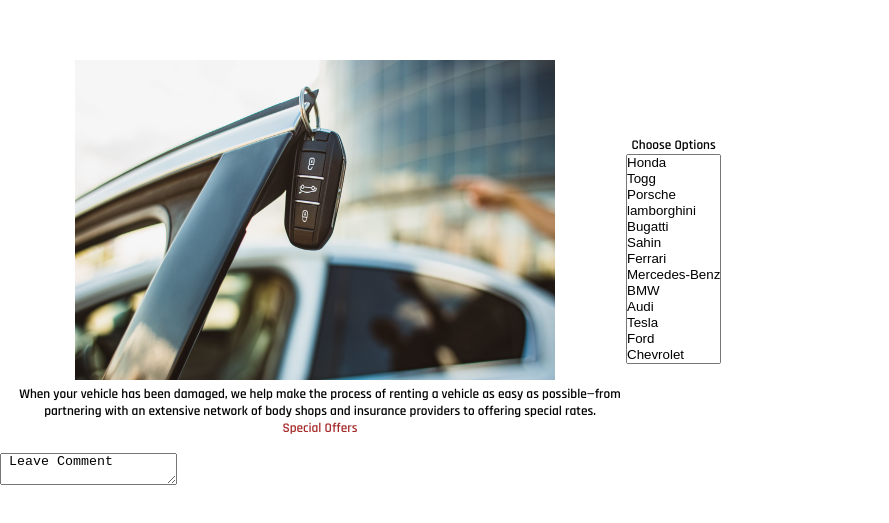
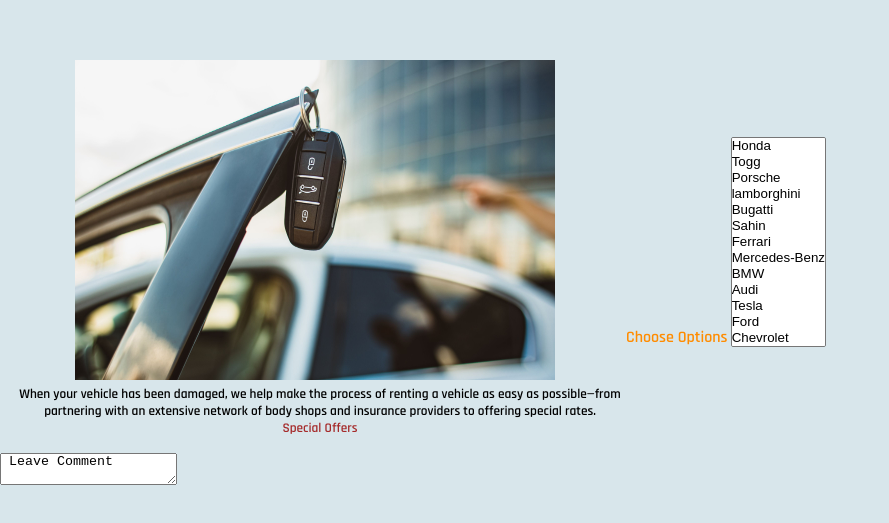
Before and after one commit to Caner-Yesiltas/Rent-A-Car-Concert-Page, a plain HTML site: page example.html in a window 1280 px wide. Shown: the part 1084-1607 px from the top of the page, without its empty margins (0-889 px from the left). Drawn offline with Linux system fonts and the light colour scheme.

Commit message:
update 4

```diff
--- a/example.css
+++ b/example.css
@@ -164,12 +164,14 @@ a {
 }
 
 .insidecontainer {
-  margin-left: 610px;
-  margin-top: -100px;
   position: absolute;
 }
 
 .insidecontainer2 {
   position: absolute;
-  margin-top: -200px;
+  margin-top: -300px;
+  margin-left: 610px;
 }
+body {
+  background-color: rgb(216, 230, 235);
+}
--- a/example.html
+++ b/example.html
@@ -97,9 +97,8 @@
           Special Offers
         </a>
 
-        <div class="insidecontainer">
         <div class="insidecontainer2">
-          <label for="Cars">Choose Options</label>
+          <label style="color: darkorange; font-size: medium; font-weight: 600;" for="Cars">Choose Options</label>
           <select name="arabalar" id="Cars" size="13" multiple>
             <option value="Honda">Honda</option>
             <option value="Togg">Togg</option>
@@ -123,6 +122,9 @@
 <option value="Rolls-Royce">Rolls-Royce</option>
           </select>
         </div>
+
+        <div class="insidecontainer">
+
       </h5>
 
 
```
